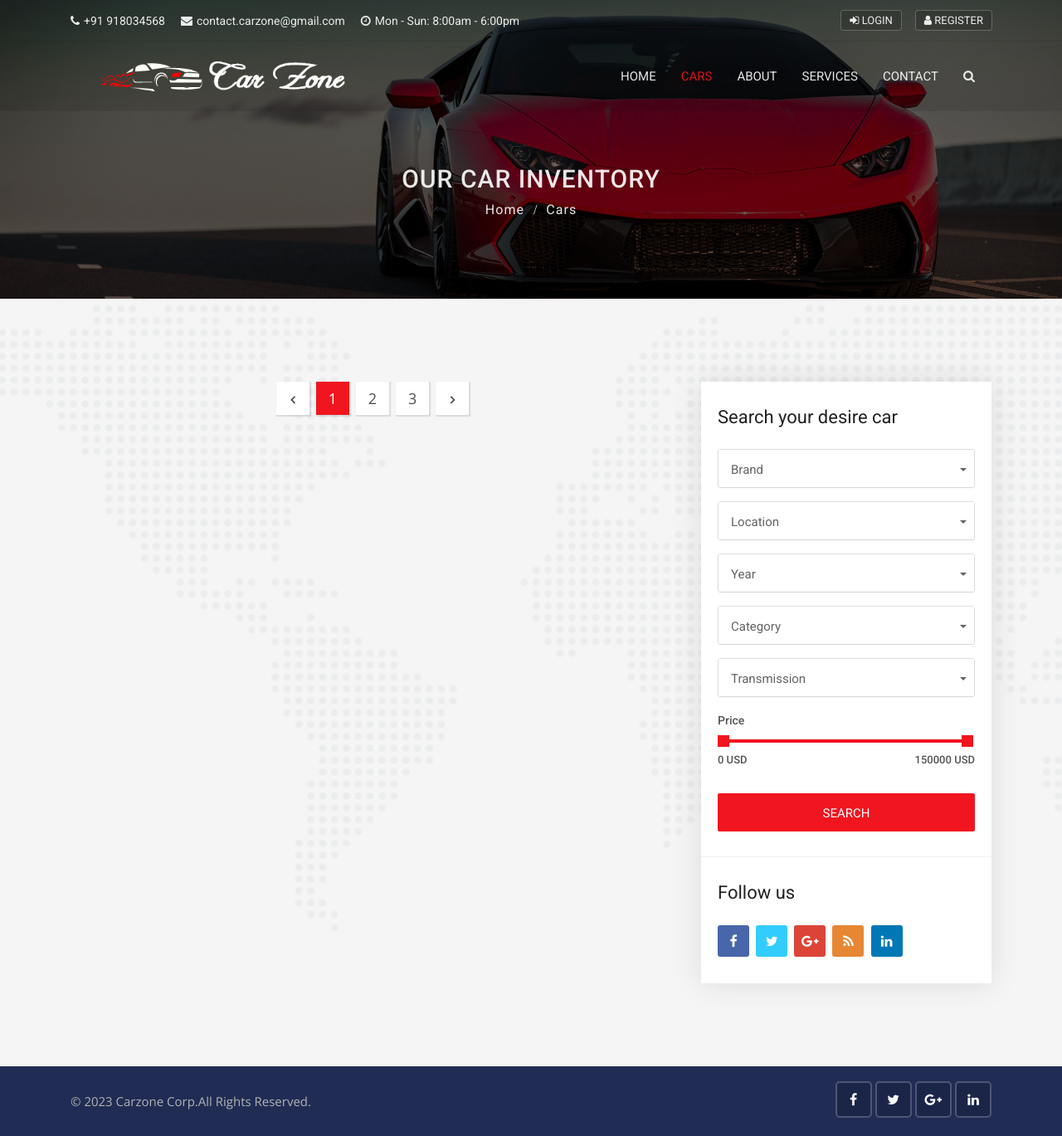
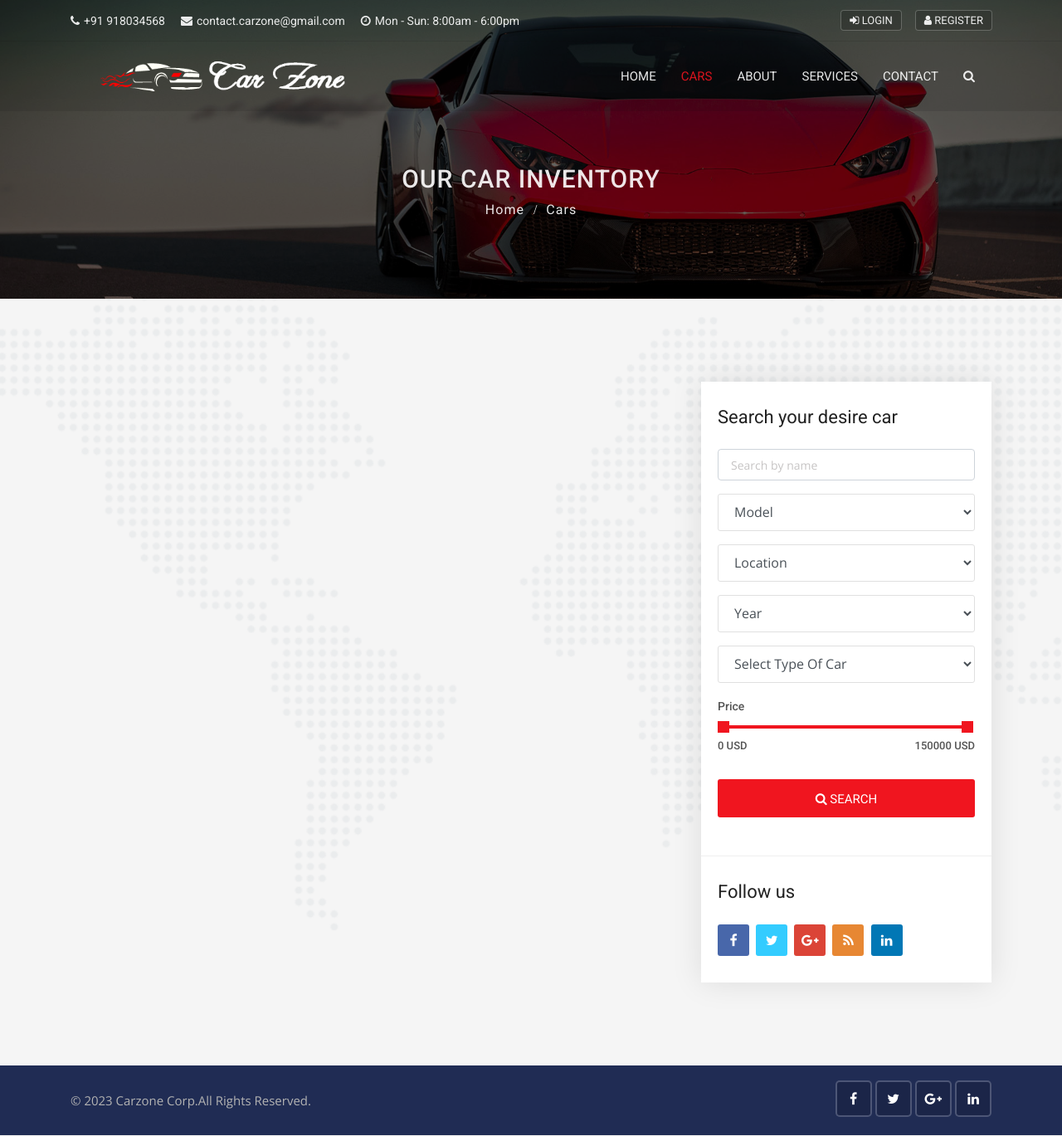
Before and after one commit to rohit80025/CarZone_Project, a Django app: page /cars/ in a window 1280 px wide. Shown: the whole page at 83% size. Run offline with Django 3.2, Linux system fonts and the light colour scheme; data that the repository does not hold is empty; some libraries are stand-ins or nearby versions.

Commit message:
complited search functionlities

```diff
--- a/cars/urls.py
+++ b/cars/urls.py
@@ -4,4 +4,5 @@
 urlpatterns = [
     path('',views.cars,name='cars'),
     path('<int:id>', views.car_detail, name='car_detail'),
+    path('search', views.search, name='search'),
 ]
--- a/cars/views.py
+++ b/cars/views.py
@@ -1,12 +1,85 @@
 from django.shortcuts import render, get_object_or_404
 from . models import Car
+from django.core.paginator import EmptyPage, PageNotAnInteger, Paginator
 
 # Create your views here.
 
 def cars(request):
-    car = Car.objects.order_by('-created_date')
-    return render(request,'cars/cars.html', locals())
+    car = Car.objects.order_by('-created_date') #both are use for phateing Data
+    #car = Car.objects.all() both are use for phateing Data
+    paginator = Paginator(car, 2)
+    page = request.GET.get('page')
+    paged_car = paginator.get_page(page)
+
+    model_search = Car.objects.values_list('model', flat=True).distinct
+    city_search = Car.objects.values_list('city', flat=True).distinct
+    year_search = Car.objects.values_list('year', flat=True).distinct
+    body_style_search = Car.objects.values_list('body_style', flat=True).distinct
+    transmission_search = Car.objects.values_list('transmission', flat=True).distinct
+
+    data ={
+        'car' : paged_car,
+        'model_search' : model_search,
+        'city_search' : city_search,
+        'year_search' : year_search,
+        'body_style_search' :body_style_search,
+        'transmission_search': transmission_search,
+
+    }
+    return render(request,'cars/cars.html', data)
+
+
 
 def car_detail(request, id):
     single_car = get_object_or_404(Car, pk=id)
     return render(request, 'cars/car_detail.html', locals())
+
+
+def search(request):
+    cars = Car.objects.order_by('-created_date')
+    model_search = Car.objects.values_list('model', flat=True).distinct
+    city_search = Car.objects.values_list('city', flat=True).distinct
+    year_search = Car.objects.values_list('year', flat=True).distinct
+    body_style_search = Car.objects.values_list('body_style', flat=True).distinct
+
+
+    if 'keyword' in request.GET:
+        keyword = request.GET['keyword']
+        if keyword:
+            cars = cars.filter(description__icontains=keyword)
+
+    if 'model' in request.GET:
+        model = request.GET['model']
+        if model:
+            cars = cars.filter(model__iexact=model)
+
+    if 'city' in request.GET:
+        city = request.GET['city']
+        if city:
+            cars = cars.filter(city__iexact=city)
+
+    if 'year' in request.GET:
+        year = request.GET['year']
+        if year:
+            cars = cars.filter(year__iexact=year)
+
+    if 'body_style' in request.GET:
+        body_style = request.GET['body_style']
+        if body_style:
+            cars = cars.filter(body_style__iexact=body_style)
+
+    if 'min_price' in request.GET and 'max_price' in request.GET:
+        min_price = request.GET['min_price']
+        max_price = request.GET['max_price']
+        if min_price and max_price:
+            cars = cars.filter(price__gte=min_price, price__lte=max_price)
+
+    data={
+        'cars': cars,
+        'model_search' : model_search,
+        'city_search' : city_search,
+        'year_search' : year_search,
+        'body_style_search' :body_style_search,
+    }
+
+    return render(request, 'cars/search.html', data)
--- a/templates/base.html
+++ b/templates/base.html
@@ -52,8 +52,8 @@
 <!-- Full Page Search -->
 <div id="full-page-search">
     <button type="button" class="close">×</button>
-    <form action="https://storage.googleapis.com/theme-vessel/carhouse/index.html#" class="search-header">
-        <input type="search" value="" placeholder="type keyword(s) here. Eg: audi, benz etc"/>
+    <form action="{% url 'search' %}" class="search-header">
+        <input type="search" value="" placeholder="type keyword(s) here. Eg: audi, benz etc" name="keyword"/>
         <button type="submit" class="btn btn-sm button-theme">Search</button>
     </form>
 </div>
--- a/templates/cars/cars.html
+++ b/templates/cars/cars.html
@@ -1,4 +1,3 @@
-
 {% extends 'base.html' %}
 {% load static %}
 
@@ -34,7 +33,8 @@
                                     <div class="price-box">
                                         <span>$ {{car.price | intcomma}}</span>
                                     </div>
-                                    <img class="d-block w-100" src="{{car.car_photo.url}}" alt="car" style="min-height: 262px; max-height: 262px;">
+                                    <img class="d-block w-100" src="{{car.car_photo.url}}" alt="car"
+                                        style="min-height: 262px; max-height: 262px;">
                                 </a>
                                 <div class="carbox-overlap-wrapper">
                                     <div class="overlap-box">
@@ -42,10 +42,10 @@
                                             <div class="car-magnify-gallery">
                                                 <a href="{{car.car_photo.url}}" class="overlap-btn">
                                                     <i class="fa fa-expand"></i>
-                                                    <img class="hidden" src="{{car.car_photo.url}}" >
+                                                    <img class="hidden" src="{{car.car_photo.url}}">
                                                 </a>
                                                 {% if car.car_photo1 %}
-                                                <a href="{{car.car_photo1.url}}" class="hidden" >
+                                                <a href="{{car.car_photo1.url}}" class="hidden">
                                                     <img class="hidden" src="{{car.car_photo1.url}}">
                                                 </a>
                                                 {% endif %}
@@ -60,7 +60,7 @@
                                                 </a>
                                                 {% endif %}
                                                 {% if car.car_photo4 %}
-                                                <a href="{{car.car_photo4.url}}" class="hidden" >
+                                                <a href="{{car.car_photo4.url}}" class="hidden">
                                                     <img class="hidden" src="{{car.car_photo4.url}}">
                                                 </a>
                                                 {% endif %}
@@ -96,86 +96,97 @@
 
 
                 </div>
-                <!-- Page navigation start -->
+
+
             <div class="pagination-box p-box-2 text-center">
                 <nav aria-label="Page navigation example">
+                    {% if car.has_other_pages %}
                         <ul class="pagination">
+                            {% if car.has_previous %}
                                 <li class="page-item">
-                                <a class="page-link" href="#"><i class="fa fa-angle-left"></i></a>
+                                    <a class="page-link" href="?page={{ car.previous_page_number }}"><i class="fa fa-angle-left"></i></a>
                                 </li>
-                            <li class="page-item"><a class="page-link active" href="#">1</a></li>
-                            <li class="page-item"><a class="page-link" href="#">2</a></li>
-                            <li class="page-item"><a class="page-link" href="#">3</a></li>
+                            {% else %}
+                                <li class="page-item disabled">
+                                    <a class="page-link" ><i class="fa fa-angle-left"></i></a>
+                                </li>
+                            {% endif %}
+
+                            {% for i in car.paginator.page_range %}
+                                {% if car.number == i %}
+                                    <li class="page-item"><a class="page-link active" href="#">{{ i }}</a></li>
+                                {% else %}
+                                    <li class="page-item"><a class="page-link" href="?page={{ i }}">{{ i }}</a></li>
+                                {% endif %}
+                            {% endfor %}
+
+                            {% if car.has_next %}
                                 <li class="page-item">
-                                <a class="page-link" href="#"><i class="fa fa-angle-right"></i></a>
+                                    <a class="page-link" href="?page={{ car.next_page_number }}"><i class="fa fa-angle-right"></i></a>
                                 </li>
+                            {% else %}
+                                <li class="page-item disabled">
+                                    <a class="page-link" ><i class="fa fa-angle-right"></i></a>
+                                </li>
+                            {% endif %}
                         </ul>
+                    {% endif %}
                 </nav>
             </div>
             </div>
+
             <div class="col-lg-4 col-md-12">
                 <div class="sidebar-right">
                     <!-- Advanced search start -->
                     <div class="widget advanced-search2">
                         <h3 class="sidebar-title">Search your desire car</h3>
-                        <form method="GET">
+                        <form action="{% url 'search' %}" method="">
                             <div class="form-group">
-                                <select class="selectpicker search-fields" name="brand">
-                                    <option>Brand</option>
-                                    <option>Any</option>
-                                    <option>New</option>
-                                    <option>Semi-New</option>
-                                    <option>Damaged</option>
-                                    <option>Used</option>
+                                <input type="text" name="keyword" placeholder="Search by name" class="form-control">
+                            </div>
+
+                            <div class="form-group">
+                                <select class="form-control search-fields" name="model">
+                                    <option selected="true" disabled="disabled">Model</option>
+                                    {% for model in model_search %}
+                                        <option value="{{modell}}">{{model}}</option>
+                                    {% endfor %}
                                 </select>
                             </div>
                             <div class="form-group">
-                                <select class="selectpicker search-fields" name="location">
-                                    <option>Location</option>
-                                    <option>United States</option>
-                                    <option>United Kingdom</option>
-                                    <option>American Samoa</option>
-                                    <option>Belgium</option>
-                                    <option>Cameroon</option>
-                                    <option>Canada</option>
+                                <select class="form-control search-fields" name="city">
+                                    <option selected="true" disabled="disabled">Location</option>
+                                    {% for city in city_search %}
+                                        <option value="{{city}}">{{city}}</option>
+                                    {% endfor %}
                                 </select>
                             </div>
                             <div class="form-group">
-                                <select class="selectpicker search-fields" name="year">
-                                    <option>Year</option>
-                                    <option>2016</option>
-                                    <option>2017</option>
-                                    <option>2018</option>
-                                    <option>2019</option>
-                                    <option>2020</option>
+                                <select class="form-control search-fields" name="year">
+                                    <option selected="true" disabled="disabled">Year</option>
+                                        {% for year in year_search %}
+                                            <option value="{{year}}">{{year}}</option>
+                                        {% endfor %}
                                 </select>
                             </div>
                             <div class="form-group">
-                                <select class="selectpicker search-fields" name="category">
-                                    <option>Category</option>
-                                    <option>Luxury Car</option>
-                                    <option>Pickup Truck</option>
-                                    <option>Minivan</option>
-                                    <option>Truck</option>
-                                    <option>Sports Car</option>
-                                    <option>Wagon</option>
-                                </select>
-                            </div>
-                            <div class="form-group">
-                                <select class="selectpicker search-fields" name="transmission">
-                                    <option>Transmission</option>
-                                    <option>Automatic</option>
-                                    <option>Manual</option>
-                                    <option>Tiptronic</option>
+                                <select class="form-control search-fields" name="body_style">
+                                    <option selected="true" disabled="disabled">Select Type Of Car</option>
+                                        {% for body_style in body_style_search %}
+                                            <option value="{{body_style}}">{{body_style}}</option>
+                                        {% endfor %}
                                 </select>
                             </div>
                             <div class="range-slider clearfix">
                                 <label>Price</label>
-                                <div data-min="0" data-max="150000"  data-min-name="min_price" data-max-name="max_price" data-unit="USD" class="range-slider-ui ui-slider" aria-disabled="false"></div>
+                                <div data-min="0" data-max="150000" data-min-name="min_price" data-max-name="max_price"
+                                     data-unit="USD" class="range-slider-ui ui-slider" aria-disabled="false"></div>
                                 <div class="clearfix"></div>
                             </div>
-                            <div class="form-group mb-0">
-                                <button class="search-button btn">Search</button>
+                            <div class="form-group">
+                                <button class="btn btn-block button-theme btn-md">
+                                    <i class="fa fa-search"></i> Search
+                                </button>
                             </div>
                         </form>
                     </div>
```
Also changed, not shown: carzone/static/css/admin.css (added, +37 -0 lines), pages/views.py (+10 -0 lines), templates/admin/base_site.html (added, +14 -0 lines), templates/cars/search.html (added, +201 -0 lines), templates/pages/home.html (+21 -32 lines). Lines whose indentation alone changed are shown as unchanged.
